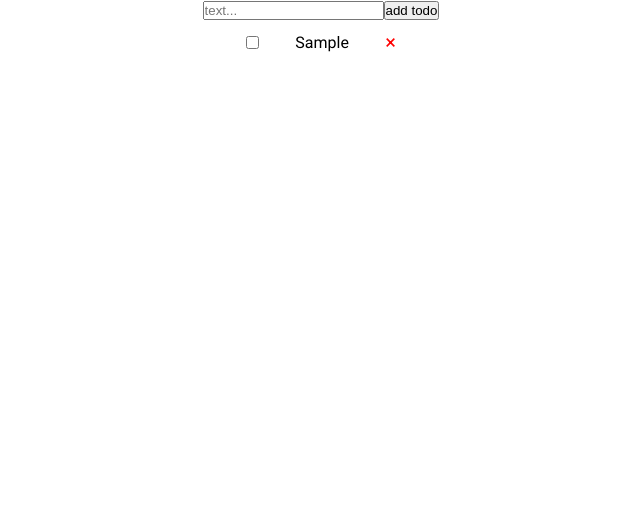
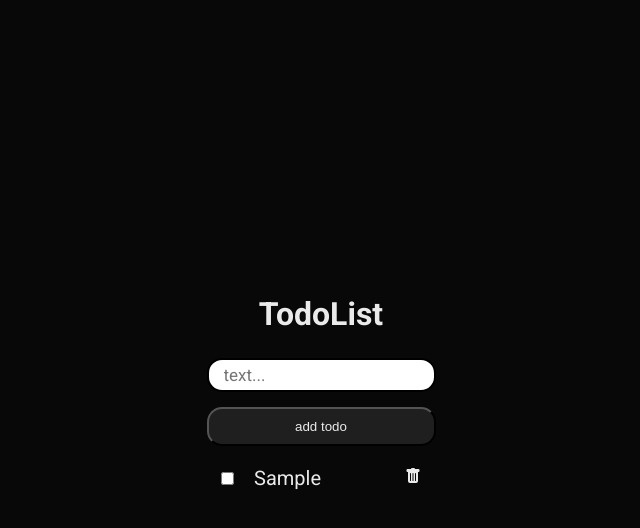
Before and after one commit to posop1/todo-with-redux, a React (Vite) app: page / in a window 1280 px wide. Both pictures are taken after typing "Sample" into the empty fields and a click on the button "add todo". Shown: the top 528 px of the page, without its empty margins (319-959 px from the left). Built offline with nearby package versions, Linux system fonts and the light colour scheme.

Commit message:
redesing

```diff
--- a/package.json
+++ b/package.json
@@ -13,6 +13,7 @@
   "dependencies": {
     "react": "^18.2.0",
     "react-dom": "^18.2.0",
+    "react-icons": "^4.6.0",
     "sass": "^1.55.0"
   },
   "devDependencies": {
--- a/src/App.jsx
+++ b/src/App.jsx
@@ -38,6 +38,7 @@ const App = () => {
 
   return (
     <div className="App">
+      <h1 className="logo">TodoList</h1>
       <TodoForm
         text={text}
         handleInput={setText}
--- a/src/components/TodoForm/TodoForm.module.scss
+++ b/src/components/TodoForm/TodoForm.module.scss
@@ -0,0 +1,26 @@
+.form {
+  display: flex;
+  flex-direction: column;
+}
+.todo__input {
+  font-family: 'Roboto', sans-serif;
+  border: 2px solid black;
+  border-radius: 15px;
+  padding: 5px 15px;
+  font-size: 17px;
+  margin-bottom: 15px;
+  outline: none;
+}
+.todo__btn {
+  background-color: #1f1f1f;
+  color: #eaeaea;
+  padding: 10px 0;
+  border-radius: 15px;
+  cursor: pointer;
+  transition: 0.3s ease-in-out;
+
+  &:hover {
+    background: #eaeaea;
+    color: #1f1f1f;
+  }
+}
--- a/src/components/TodoForm/index.jsx
+++ b/src/components/TodoForm/index.jsx
@@ -9,8 +9,14 @@ const TodoForm = ({ text, handleInput, handleSubmit }) => {
         placeholder="text..."
         value={text}
         onChange={(e) => handleInput(e.target.value)}
+        className={styles.todo__input}
       />
-      <button onClick={handleSubmit}>add todo</button>
+      <button
+        onClick={handleSubmit}
+        className={styles.todo__btn}
+      >
+        add todo
+      </button>
     </label>
   )
 }
--- a/src/components/TodoList/TodoItem/TodoItem.module.scss
+++ b/src/components/TodoList/TodoItem/TodoItem.module.scss
@@ -0,0 +1,23 @@
+.TodoItem {
+  width: 100%;
+  display: flex;
+  align-items: center;
+  justify-content: space-between;
+  min-width: 200px;
+  margin-bottom: 15px;
+}
+.todo__container {
+  display: flex;
+  align-items: center;
+  flex-direction: row;
+  color: #eaeaea;
+  gap: 20px;
+  font-size: 20px;
+}
+.delete {
+  color: #eaeaea;
+  cursor: pointer;
+}
+input:checked + span {
+  text-decoration: line-through;
+}
--- a/src/components/TodoList/TodoItem/index.jsx
+++ b/src/components/TodoList/TodoItem/index.jsx
@@ -1,21 +1,26 @@
 import React from 'react'
+import { BsFillTrashFill } from 'react-icons/bs'
 import styles from './TodoItem.module.scss'
 
 const TodoItem = ({ todo, toggleTodo, removeTodo }) => {
   return (
     <li className={styles.TodoItem}>
+      <div className={styles.todo__container}>
         <input
           type="checkbox"
           checked={todo.comleted}
           onChange={() => toggleTodo(todo.id)}
         />
         <span>{todo.text}</span>
-      <span
-        className="delete"
+      </div>
+      <div>
+        <BsFillTrashFill
+          className={styles.delete}
           onClick={() => removeTodo(todo.id)}
         >
           &times;
-      </span>
+        </BsFillTrashFill>
+      </div>
     </li>
   )
 }
--- a/src/components/TodoList/TodoList.module.scss
+++ b/src/components/TodoList/TodoList.module.scss
@@ -0,0 +1,3 @@
+.TodoList {
+  margin-top: 20px;
+}
--- a/src/styles/app.scss
+++ b/src/styles/app.scss
@@ -2,22 +2,12 @@
   display: flex;
   flex-direction: column;
   align-items: center;
+  justify-content: center;
+  background: #080808;
+  min-height: 100vh;
+  width: 100%;
 }
-ul {
-  list-style: none;
+.logo {
+  color: #eaeaea;
+  margin-bottom: 25px;
 }
-li {
-  display: flex;
-  justify-content: space-between;
-  min-width: 150px;
-  align-items: center;
-  margin: 10px 0;
-}
-.delete {
-  color: red;
-  font-size: 20px;
-  cursor: pointer;
-}
-input:checked + span {
-  text-decoration: line-through;
-}
```
Also changed, not shown: 1 other file (tests, documents, lock files or other folders). Lines whose indentation alone changed are shown as unchanged.
